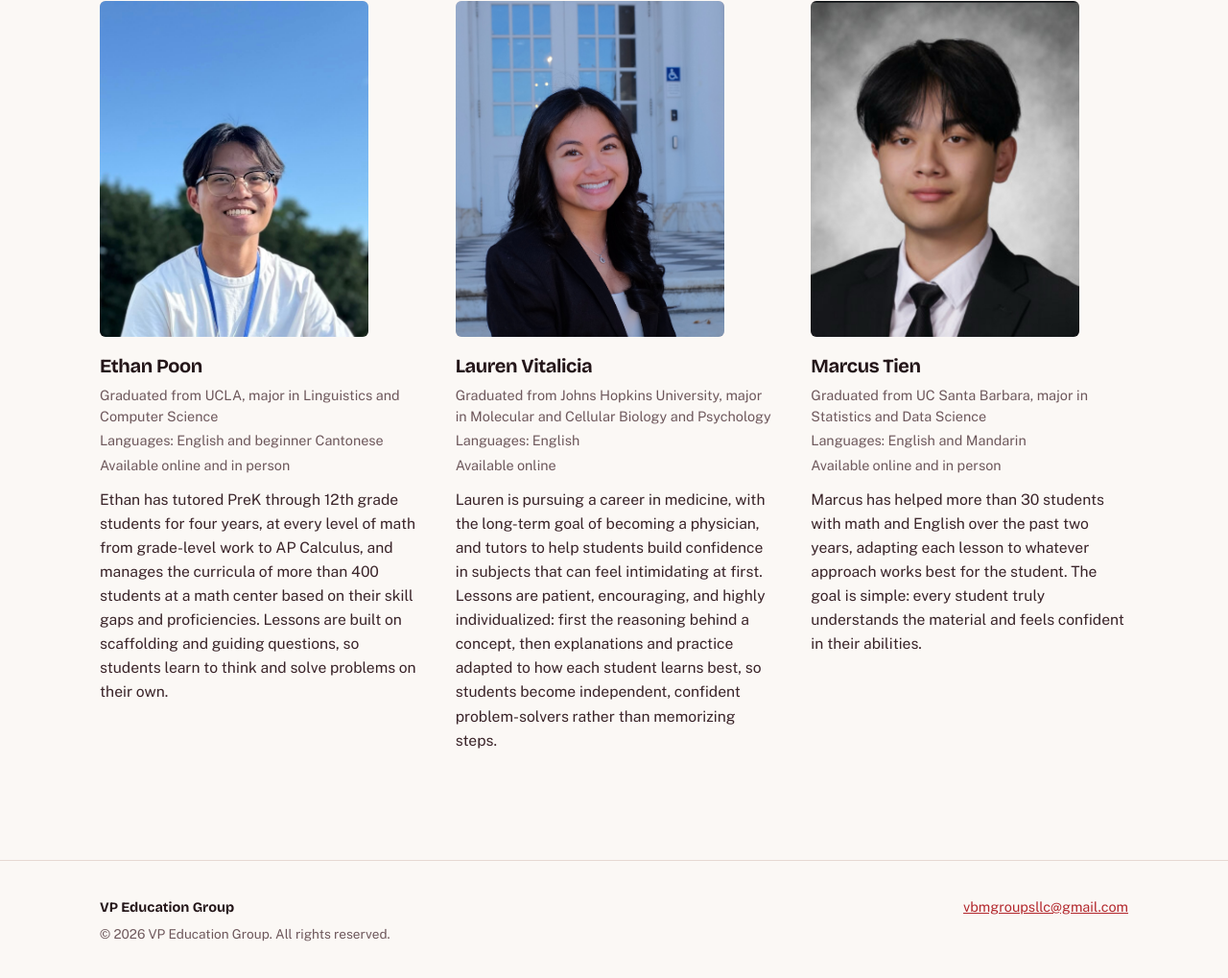
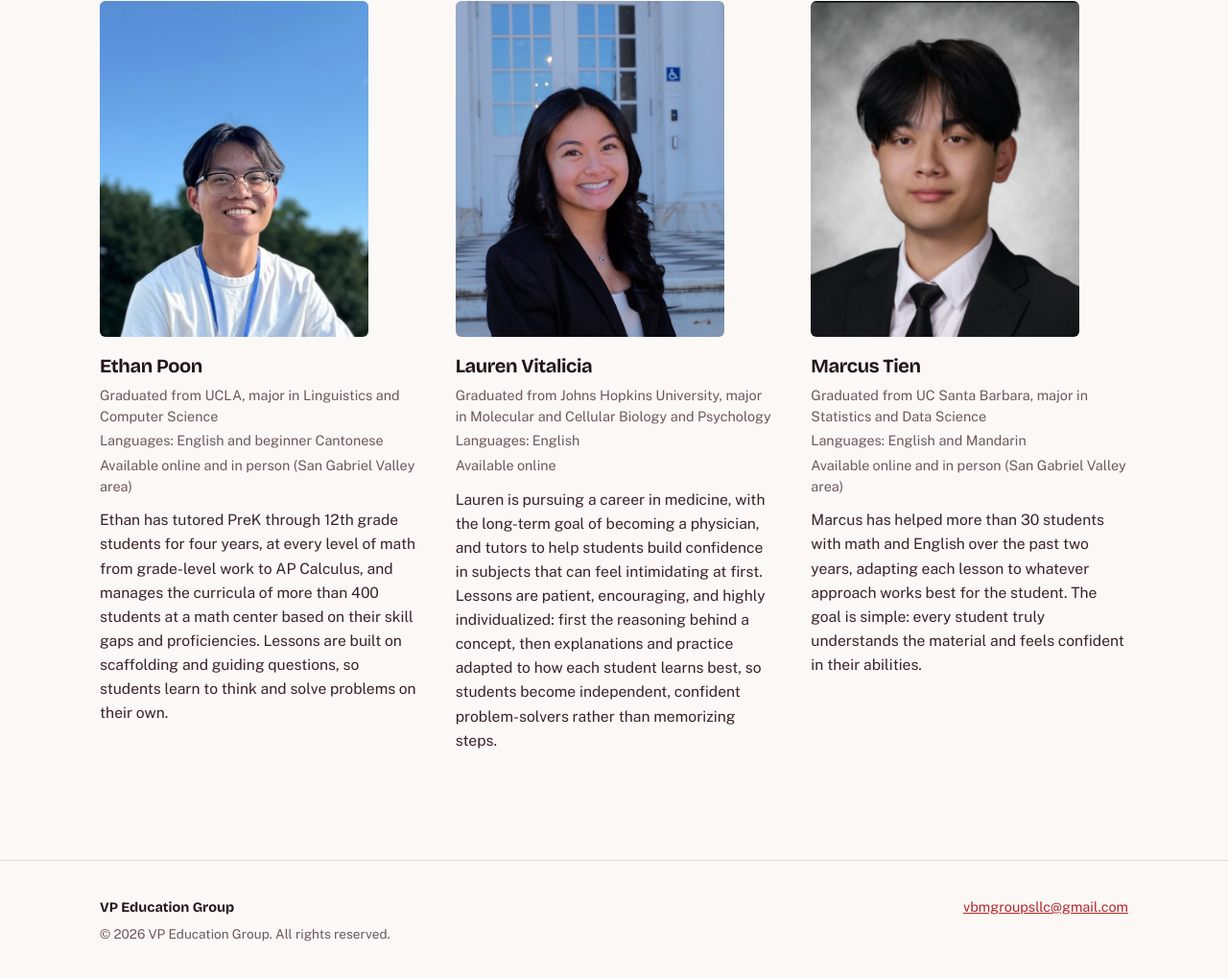
Before and after one commit to varunbask/website, a plain HTML site: page index.html in a window 1280 px wide. Shown: the part 3861-4880 px from the top of the page at 96% size. Drawn offline with nearby package versions, Linux system fonts and the light colour scheme.

Commit message:
Note the San Gabriel Valley area for in-person lessons
Ethan and Marcus now say where in-person tutoring is offered, in
English and Chinese.

Co-Authored-By: Claude Fable 5.1 <noreply@anthropic.com>

```diff
--- a/i18n.js
+++ b/i18n.js
@@ -96,6 +96,7 @@ const ZH = {
   "Graduated from UCLA, major in Linguistics and Computer Science": "毕业于加州大学洛杉矶分校，主修语言学与计算机科学",
   "Languages: English and beginner Cantonese": "语言：英语及初级粤语",
   "Available online and in person": "可线上或线下授课",
+  "Available online and in person (San Gabriel Valley area)": "可线上或线下授课（线下限圣盖博谷地区）",
   "Ethan has tutored PreK through 12th grade students for four years, at every level of math from grade-level work to AP Calculus, and manages the curricula of more than 400 students at a math center based on their skill gaps and proficiencies. Lessons are built on scaffolding and guiding questions, so students learn to think and solve problems on their own.":
     "Ethan 有四年辅导学前班至 12 年级学生的经验，教授从年级数学到 AP 微积分的各级课程，并在一家数学中心根据 400 多名学生的知识薄弱点和掌握程度管理他们的课程。课堂以搭建支架和引导式提问为主，让学生学会独立思考和解决问题。",
   "Graduated from Johns Hopkins University, major in Molecular and Cellular Biology and Psychology": "毕业于约翰斯·霍普金斯大学，主修分子与细胞生物学及心理学",
--- a/index.html
+++ b/index.html
@@ -233,7 +233,7 @@
             <h3>Ethan Poon</h3>
             <p class="member-meta i18n-h"><span>Graduated from UCLA, major in Linguistics and Computer Science</span></p>
             <p class="member-meta i18n-h"><span>Languages: English and beginner Cantonese</span></p>
-            <p class="member-meta i18n-h"><span>Available online and in person</span></p>
+            <p class="member-meta i18n-h"><span>Available online and in person (San Gabriel Valley area)</span></p>
             <p class="member-bio i18n-h"><span>Ethan has tutored PreK through 12th grade students for four years, at every level of math from grade-level work to AP Calculus, and manages the curricula of more than 400 students at a math center based on their skill gaps and proficiencies. Lessons are built on scaffolding and guiding questions, so students learn to think and solve problems on their own.</span></p>
           </article>
 
@@ -257,7 +257,7 @@
             <h3>Marcus Tien</h3>
             <p class="member-meta i18n-h"><span>Graduated from UC Santa Barbara, major in Statistics and Data Science</span></p>
             <p class="member-meta i18n-h"><span>Languages: English and Mandarin</span></p>
-            <p class="member-meta i18n-h"><span>Available online and in person</span></p>
+            <p class="member-meta i18n-h"><span>Available online and in person (San Gabriel Valley area)</span></p>
             <p class="member-bio i18n-h"><span>Marcus has helped more than 30 students with math and English over the past two years, adapting each lesson to whatever approach works best for the student. The goal is simple: every student truly understands the material and feels confident in their abilities.</span></p>
           </article>
 
@@ -297,7 +297,7 @@
     <a class="btn btn-primary" href="mailto:vbmgroupsllc@gmail.com?subject=Free%20consultation%20for%20my%20child">Book a free consultation</a>
   </div>
 
-  <script src="i18n.js?v=5"></script>
+  <script src="i18n.js?v=6"></script>
   <script src="script.js?v=3"></script>
   <script src="theme.js?v=3"></script>
 </body>
```
